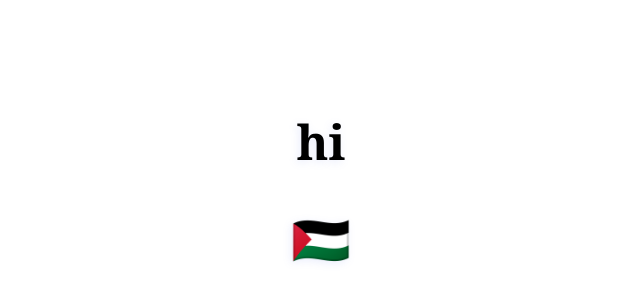
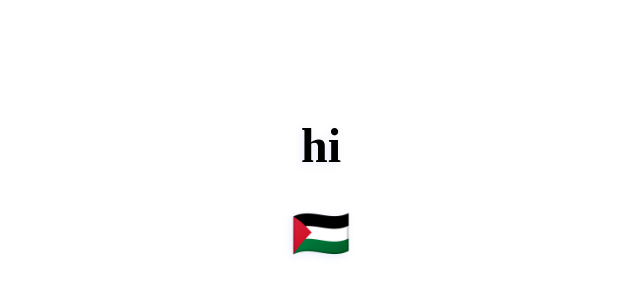
Before and after one commit to iguannalin/thesis, a plain HTML site: page presentation/index.html in a window 1280 px wide. Shown: the part 210-516 px from the top of the page, without its empty margins (319-959 px from the left). Drawn offline with Linux system fonts and the light colour scheme.

Commit message:
font update

```diff
--- a/presentation/index.css
+++ b/presentation/index.css
@@ -20,7 +20,7 @@ body {
   text-shadow: var(--shadow-color) -2px 2px 8px;
   margin: 0 auto;
   cursor: pointer;
-  font-family: Georgia, serif;
+  font-family: 'Times New Roman', serif;
   font-size: 24px;
 }
 
```
